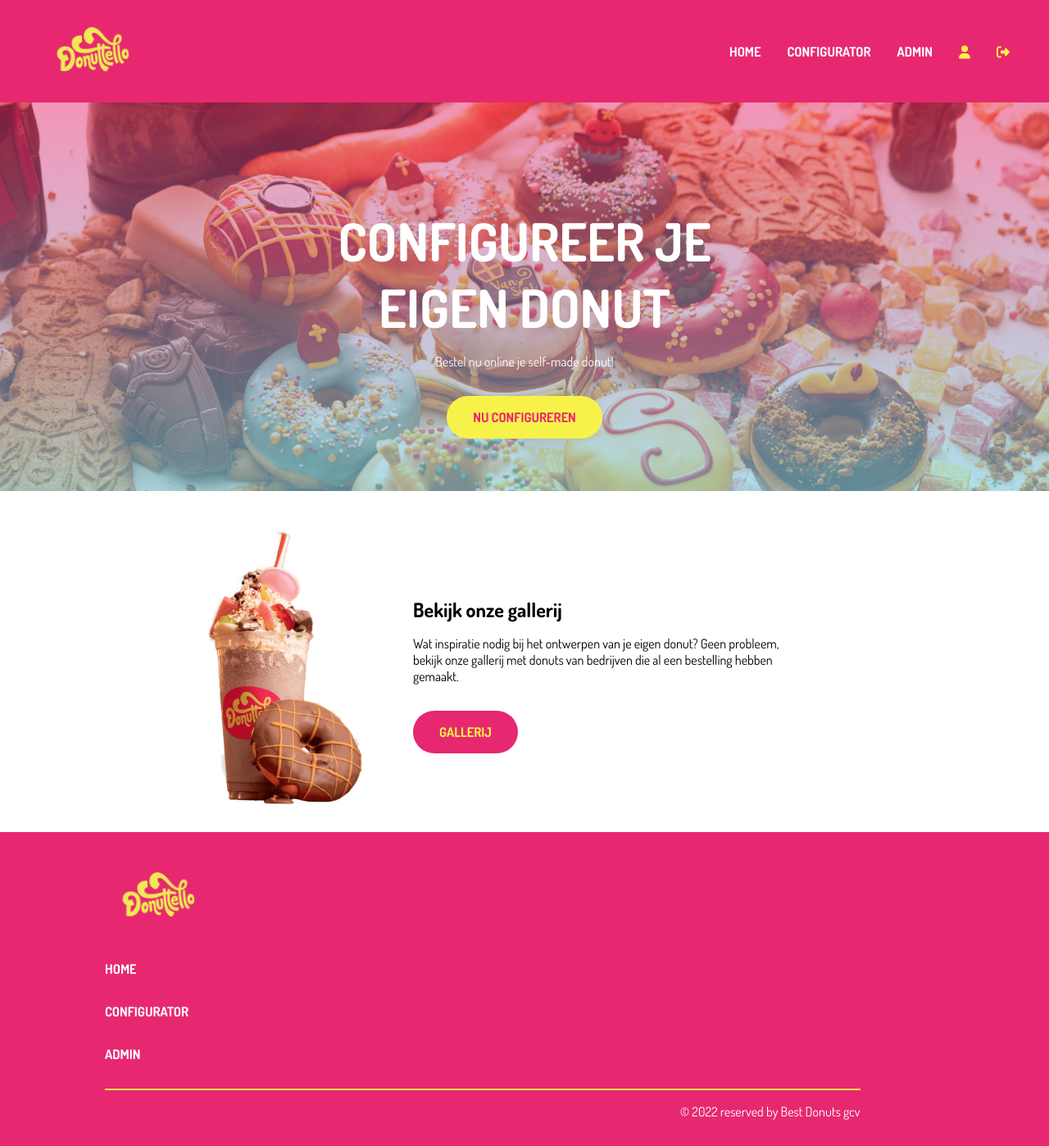
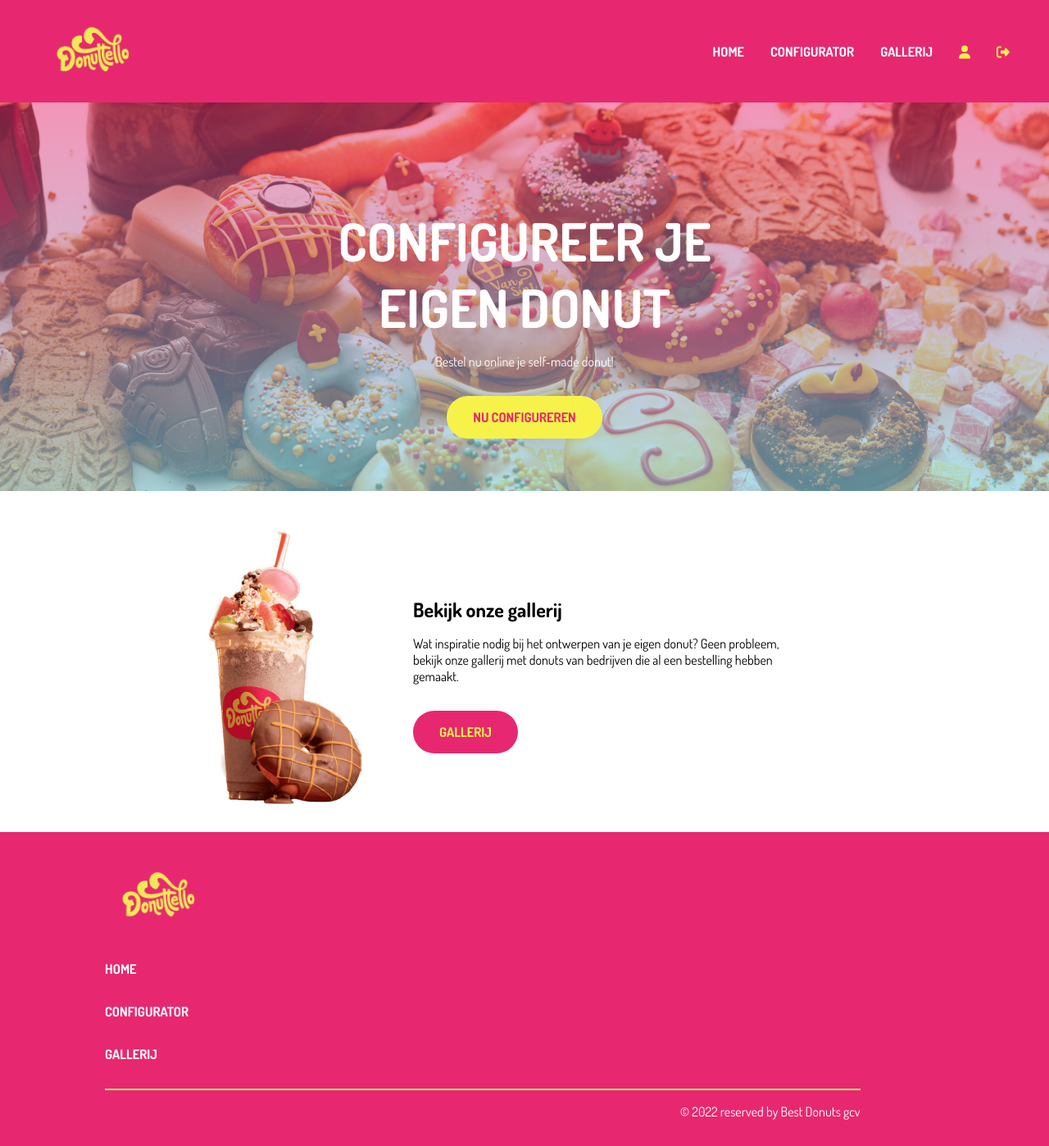
Before and after one commit to SenneChristiaens/Donuttello_Frontend, a Vue app: page / in a window 1280 px wide. Shown: the whole page at 82% size. Built offline with nearby package versions, Linux system fonts and the light colour scheme; sample sign-in values are in the browser's storage.

Commit message:
fix: change name of admin to gallery and update footer

```diff
--- a/src/components/Footerello.vue
+++ b/src/components/Footerello.vue
@@ -3,6 +3,10 @@ import { computed } from "vue";
 
 const isAdmin = computed(() => {
   return localStorage.getItem("token") !== null;
+});
+
+const isLoggedOut = computed(() => {
+  return localStorage.getItem("token") === null;
 });
 </script>
 
@@ -11,7 +15,8 @@ const isAdmin = computed(() => {
     <img class="footer__img" src="/src/assets/logo.png" alt="logo" />
     <router-link to="/"><a class="nav__item">Home</a></router-link>
     <router-link to="/configurator"><a class="nav__item">Configurator</a></router-link>
-    <router-link to="/admin" v-if="isAdmin"><a class="nav__item">Admin</a></router-link>
+    <router-link to="/admin" v-if="isAdmin"><a class="nav__item">Gallerij</a></router-link>
+    <router-link to="/login" v-if="isLoggedOut"><a class="nav__item">Login</a></router-link>
     <p class="footer__p">© 2022 reserved by Best Donuts gcv</p>
   </footer>
 </template>
--- a/src/components/Navigation.vue
+++ b/src/components/Navigation.vue
@@ -39,7 +39,7 @@ const isAdmin = computed(() => {
       <router-link to="/"><a class="nav__item">Home</a></router-link>
       <router-link to="/configurator"><a class="nav__item">Configurator</a></router-link>
       <router-link to="/login" v-if="isLoggedOut"><a class="nav__item"><font-awesome-icon class="icon" icon="fa-solid fa-user" /></a></router-link>
-      <router-link to="/admin" v-if="isAdmin"><a class="nav__item">Admin</a></router-link>
+      <router-link to="/admin" v-if="isAdmin"><a class="nav__item">Gallerij</a></router-link>
       <router-link to="/changepassword" v-if="isLoggedIn"><a class="nav__item"><font-awesome-icon class="icon" icon="fa-solid fa-user" /></a></router-link>
       <router-link to="/login" v-if="isLoggedIn"><a class="nav__item" @click="logout"><font-awesome-icon class="icon" icon="fa-solid fa-right-from-bracket"></font-awesome-icon></a></router-link>
     </div>
```
